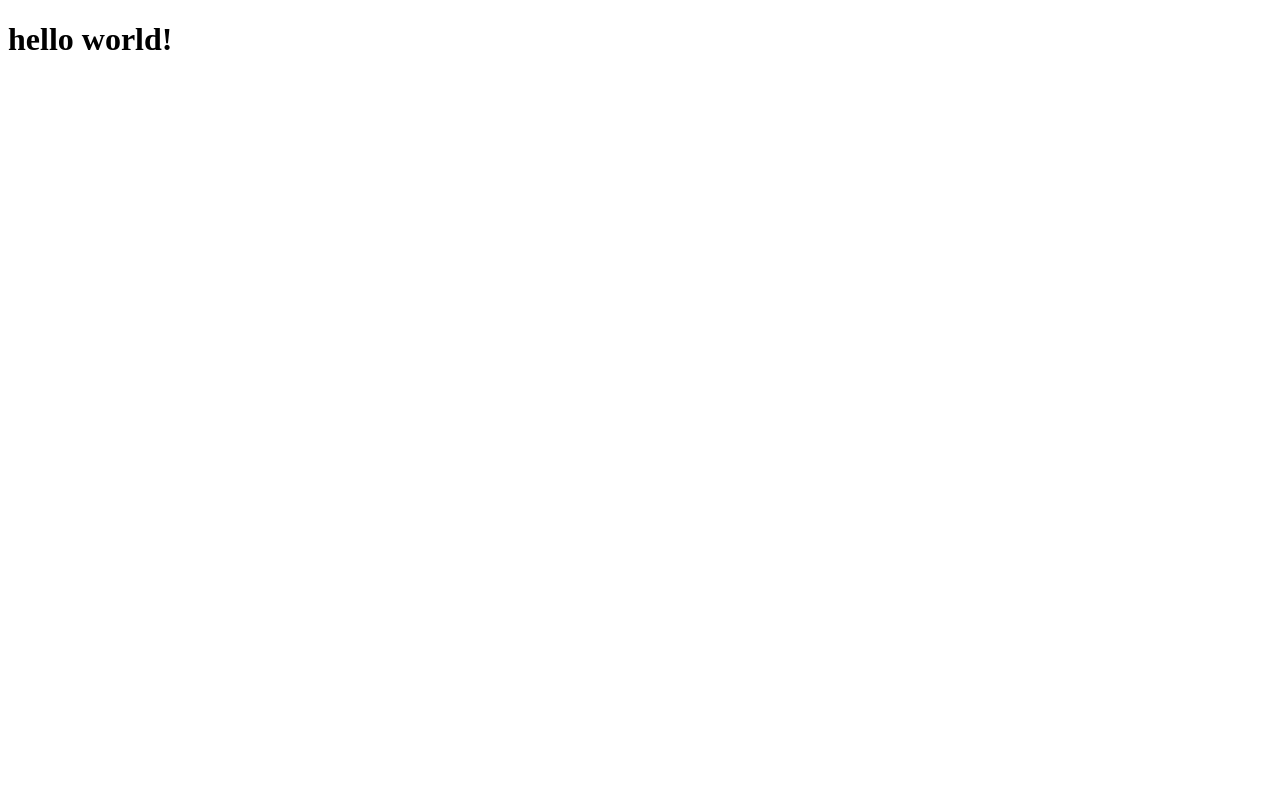
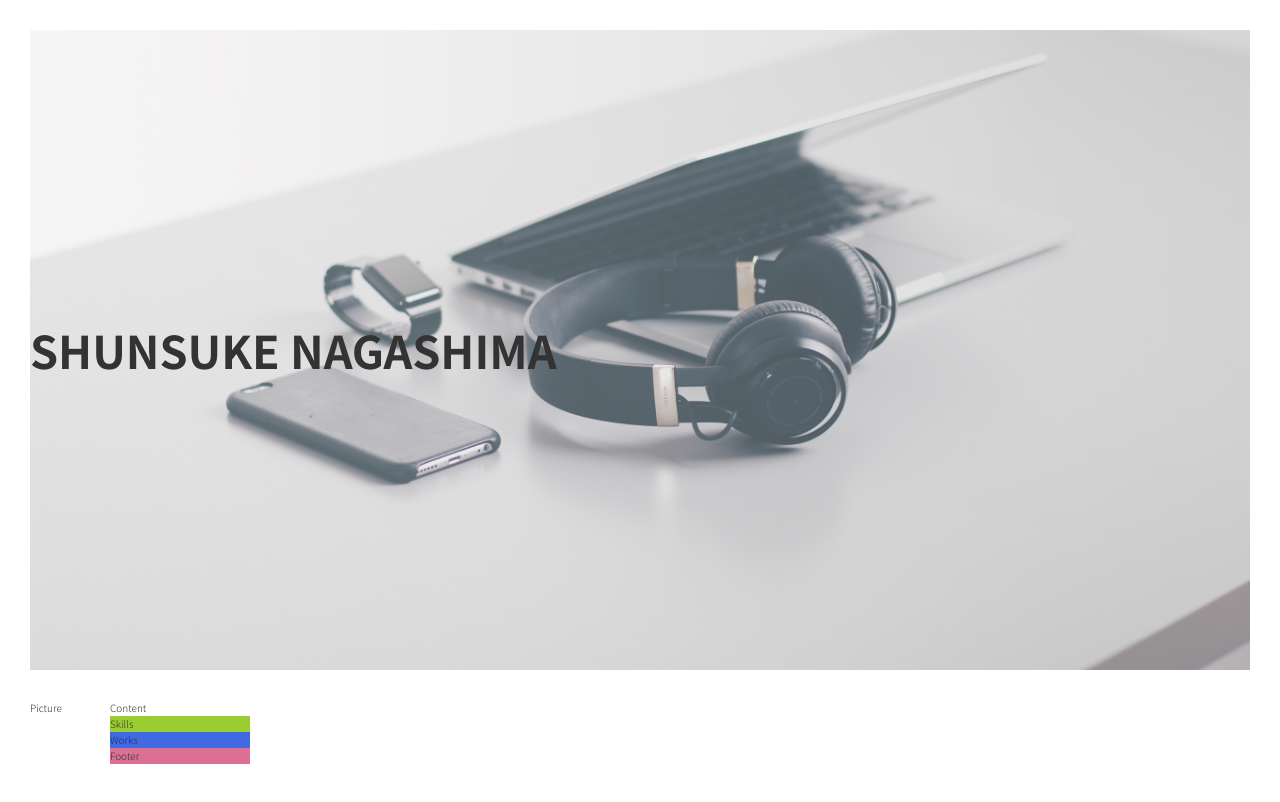
Before and after one commit to shun0730/portfolio, a website: page index.html in a window 1280 px wide. Drawn offline with Linux system fonts and the light colour scheme.

Commit message:
create a whole layout and header

```diff
--- a/index.html
+++ b/index.html
@@ -4,10 +4,29 @@
         <meta charset="UTF-8">
         <meta name="viewport" content="width=device-width, initial-scale=1.0">
 
+        <link href="https://fonts.googleapis.com/css?family=Lato:300,400,700|Noto+Sans+JP:300,400,700" rel="stylesheet">
         <link rel="stylesheet" href="css/style.css">
         <title>Shunsuke&#39;s portfolio</title>
     </head>
-    <body>
-        <h1>hello world!</h1>
+    <body class="container">
+        <div class="header">
+            <h1 class="heading-1">
+                Shunsuke Nagashima
+            </h1>
+        </div>
+        <section class="about__picture">
+            Picture
+        </section>
+        <section class="about__content">
+            Content
+        <section class="skill">
+            Skills
+        </section>
+        <section class="works">
+            Works
+        </section>
+        <footer class="footer">
+            Footer
+        </footer>
     </body>
 </html>
--- /dev/null
+++ b/sass/_base.scss
@@ -0,0 +1,44 @@
+//COLOR VARIABLES
+$color-primary: #191970;
+$color-primary-light: #3f8bd6;
+$color-primary-dark:#003366;
+
+$color-grey-light-1: #f9f7f6;
+$color-grey-light-2: #aaa;
+
+$color-grey-dark-1: #333;
+$color-grey-dark-2: #777;
+$color-grey-dark-3: #999;
+
+// FONT VARIABLES
+$font-primary-jp: 'Noto Sans JP', sans-serif;
+$font-primary-en: 'Lato', sans-serif;
+
+*,
+*::before,
+*::after {
+    margin: 0;
+    padding: 0;
+    box-sizing: inherit;
+}
+
+html {
+    box-sizing: border-box;
+    font-size: 62.5%;  // 1rem = 10px(10px / 16px -> 62.5)
+}
+
+body {
+    padding: 3rem;
+    font-family: $font-primary-jp;
+    font-weight: 300;
+    line-height: 1.6;
+    color: $color-grey-dark-1;
+}
+
+.container {
+    display: grid;
+    grid-template-rows: 80vh repeat(4, min-content);
+    grid-template-columns: [full-start] minmax(6rem,1fr) [center-start] repeat(8, [col-start] minmax(min-content, 14rem) [col-end]) [center-end] minmax(6rem, 1fr) [full-end]; // 1140 / 8 = 142.5 -> 140px
+    grid-row-gap: 3rem;
+    grid-column-gap: 2rem;
+}
--- /dev/null
+++ b/sass/_footer.scss
@@ -0,0 +1,3 @@
+.footer {
+    background-color: palevioletred;
+}
--- /dev/null
+++ b/sass/_header.scss
@@ -0,0 +1,16 @@
+.header {
+    background-image:
+    linear-gradient(
+        to right,
+        rgba($color-grey-light-1, .4),
+        rgba($color-grey-light-2, .4)),
+        url("../img/header.jpg");
+    background-size: cover;
+    background-position: center;
+    background-repeat: no-repeat;
+
+    grid-column: full-start / full-end;
+
+    display: grid;
+    align-content: center;
+}
--- /dev/null
+++ b/sass/_skill.scss
@@ -0,0 +1,3 @@
+.skill {
+    background-color: yellowgreen;
+}
--- /dev/null
+++ b/sass/_typography.scss
@@ -0,0 +1,12 @@
+%heading {
+    font-family: $font-primary-jp;
+    font-weight: 400;
+}
+
+.heading-1 {
+    @extend %heading;
+    font-size: 4.5rem;
+    font-weight: 700;
+    color: $color-grey-dark-1;
+    text-transform: uppercase;
+}
--- /dev/null
+++ b/sass/_works.scss
@@ -0,0 +1,3 @@
+.works {
+    background-color: royalblue;
+}
--- a/sass/main.scss
+++ b/sass/main.scss
@@ -0,0 +1,9 @@
+@import "base";
+@import "typography";
+@import "utility";
+
+@import "header";
+@import "about";
+@import "skill";
+@import "works";
+@import "footer";
```
Also changed, not shown: css/style.css, img/header.jpg (added), sass/_about.scss (added), sass/_utility.scss (added), 3 other files.
